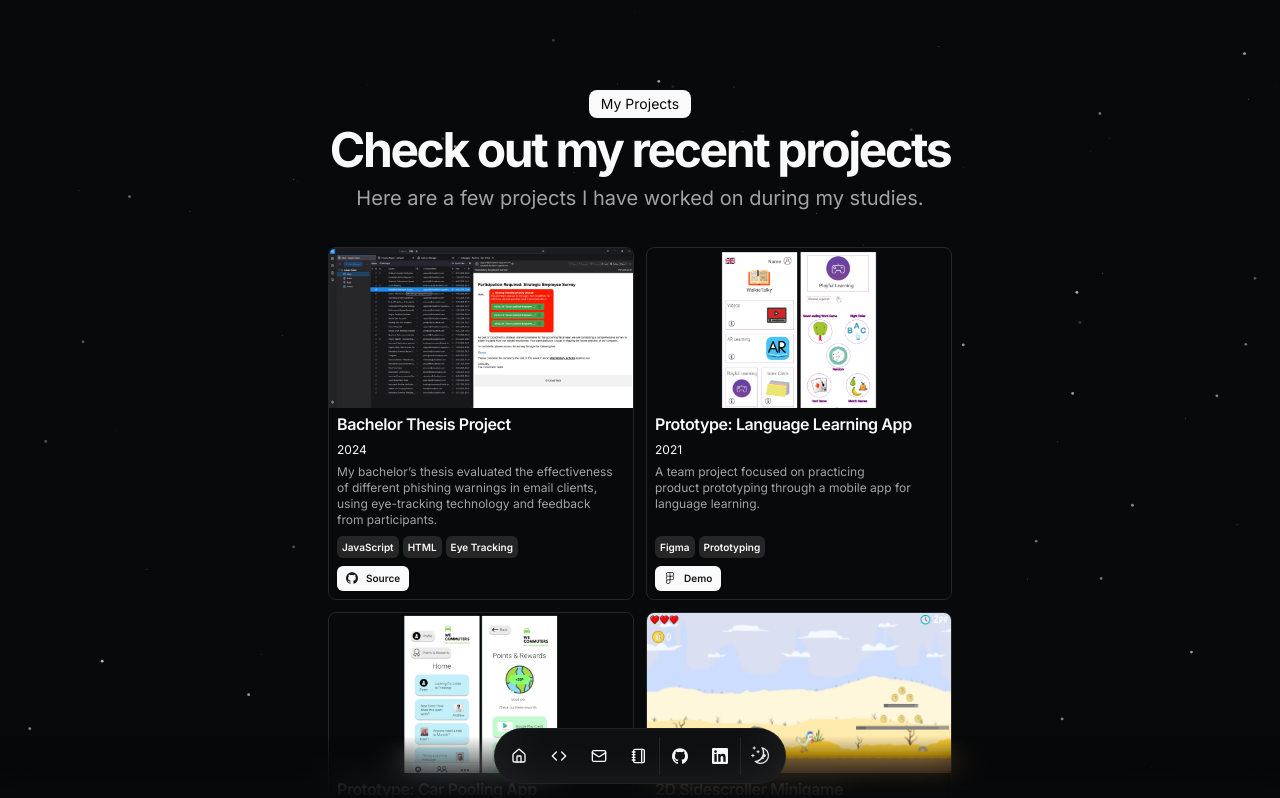
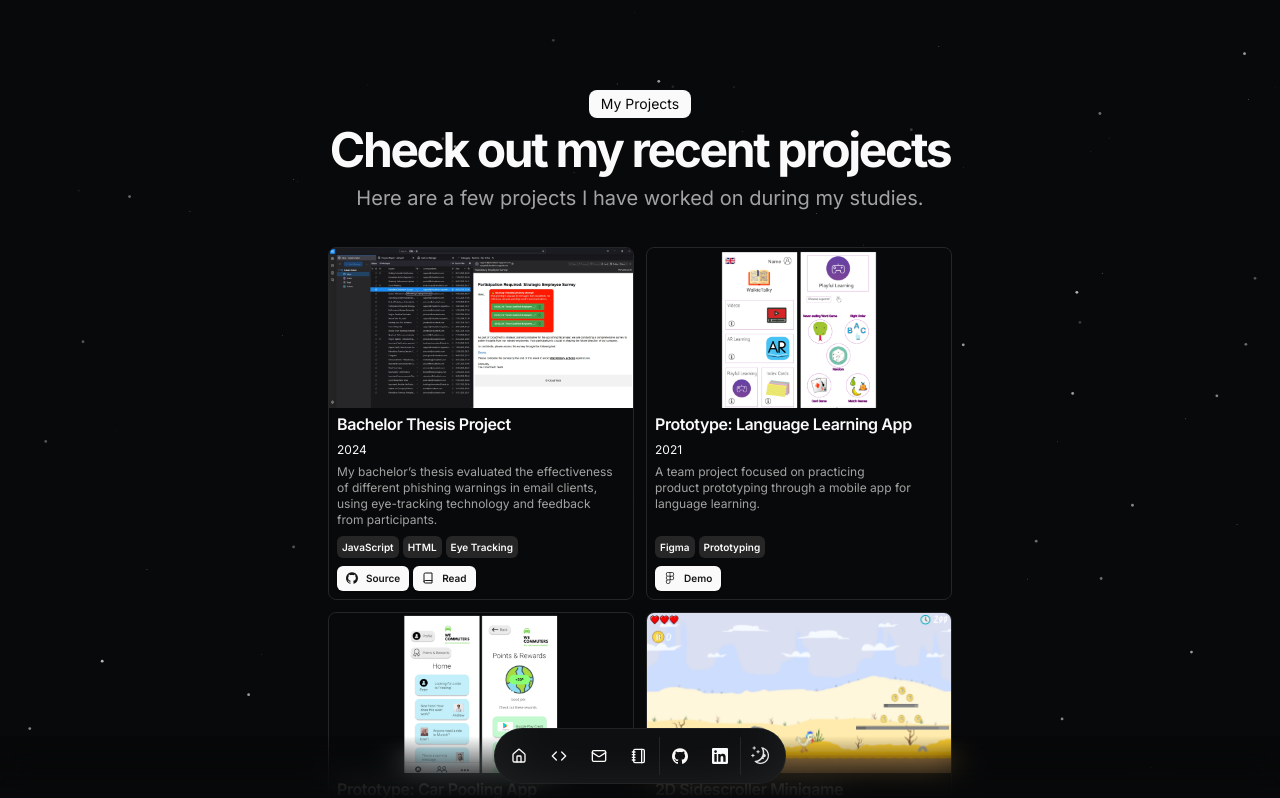
Before and after one commit to yunuseyvz/portfolio, a Next.js app: page /projects in a window 1280 px wide. Shown: the top 798 px of the page. Built offline with nearby package versions, Linux system fonts and the light colour scheme.

Commit message:
add read button to projects

```diff
--- a/src/data/resume.tsx
+++ b/src/data/resume.tsx
@@ -1,5 +1,5 @@
 import { Icons } from "@/components/icons";
-import { CodeIcon, HomeIcon, MailIcon, NotebookIcon } from "lucide-react";
+import { BookIcon, CodeIcon, HomeIcon, MailIcon, NotebookIcon } from "lucide-react";
 
 export const DATA = {
   name: "Yunus Emre Yavuz",
@@ -119,6 +119,11 @@ export const DATA = {
           href: "https://github.com/yunuseyvz/Bachelorthesis_Phishing",
           icon: <Icons.github className="size-3" />,
         },
+        {
+          type: "Read",
+          href: "/bachelorthesis.pdf",
+          icon: <BookIcon className="size-3" />,
+        },
       ],
       image: "/bachelor.png",
       video:
```
